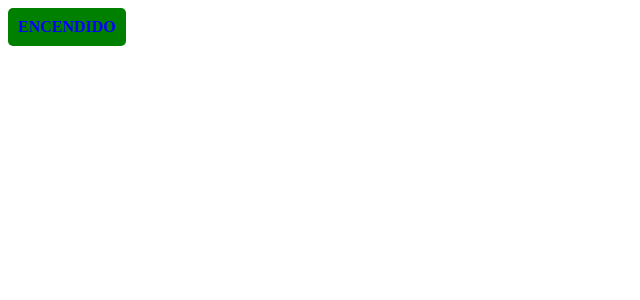
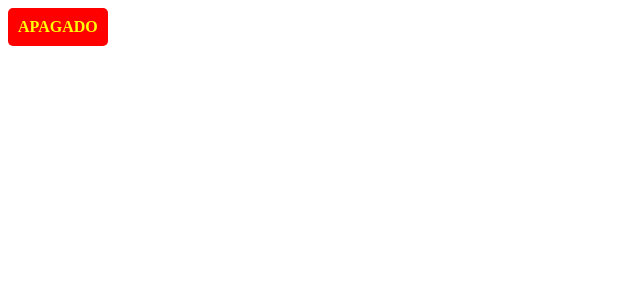
Before and after one commit to vidasanta/hola-mundo-3, a React (Vite) app: page /pantalla10 in a window 1280 px wide. Shown: the top 300 px of the page, without its empty margins (0-640 px from the left). Built offline with nearby package versions, Linux system fonts and the light colour scheme.

Commit message:
cuadro texto ok

```diff
--- a/src/App.jsx
+++ b/src/App.jsx
@@ -17,7 +17,7 @@ import {ImageZoom } from './ImageZoom'
 import { TextoVerdeRojo } from './TextoVerdeRojo'
 import { CuadroTexto } from './CuadroTexto'
 //const datito = true   si usamos esto tendriamos que hacer :  <Route path="/pantalla9" element={<TextoVerdeRojo datito={datito } />} />
-//const datito2 = true
+const datito2 = false
 
 export default function App() {
   return (
@@ -46,7 +46,7 @@ export default function App() {
           <Route path="/pantalla7" element={<Navegacion />} />
           <Route path="/pantalla8" element={<ImageZoom src="https://wallpapers.com/images/high/4k-blue-minimalist-deer-5fc2dalaakntatt7.jpg" scale={1.5} />} />
           <Route path="/pantalla9" element={<TextoVerdeRojo datito={false} />} />
-          <Route path="/pantalla10" element={<CuadroTexto datito2={true} />} />
+          <Route path="/pantalla10" element={<CuadroTexto señal={datito2} />} />
         </Routes>
       </Router>
     </main>
--- a/src/CuadroTexto.jsx
+++ b/src/CuadroTexto.jsx
@@ -4,10 +4,10 @@
 import React from 'react';
 import './CuadroTexto.css'; // Importa el archivo CSS
 
-export const CuadroTexto = ({ datito2 }) => {
+export const CuadroTexto = ({ señal }) => {
   return (
-    <div className={`estado ${datito2 ? 'encendido' : 'apagado'}`}>
-      {datito2 ? 'ENCENDIDO' : 'APAGADO'}
+    <div className={`estado ${señal ? 'encendido' : 'apagado'}`}>
+      {señal ? 'ENCENDIDO' : 'APAGADO'}
     </div>
   );
 };
```
